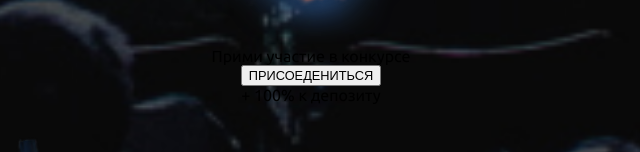
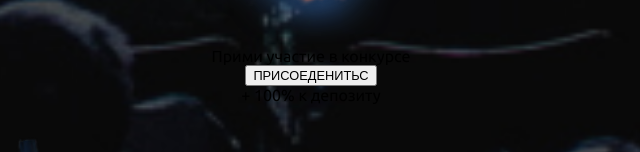
Before and after one commit to Kraken33/bet-city, a website built with webpack: page app/index.pug in a window 1280 px wide. Shown: the part 1990-2142 px from the top of the page, 329-969 px from the left. Built offline with nearby package versions, Linux system fonts and the light colour scheme.

Commit message:
delete letter

```diff
--- a/app/includes/header.pug
+++ b/app/includes/header.pug
@@ -12,7 +12,7 @@ header.container
     .text-u Прими участие в конкурсе
     .w-100
     a(href=link target="_blank")
-      +button('ПРИСОЕДЕНИТЬСЯ',0.8)
+      +button('ПРИСОЕДЕНИТЬС',0.8)
     .text-u + 100% к депозиту
   .bg-before
   .header-image
```
Also changed, not shown: docs/index.html.
